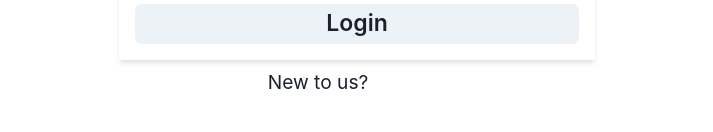
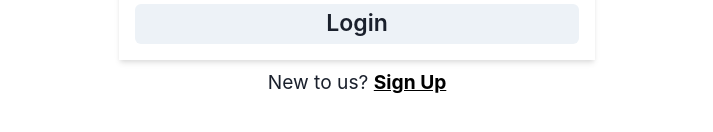
Before and after one commit to MohamadGSalim/NeuroNote, a React (Create React App) app in the folder client2/: page /login in a window 1280 px wide. Shown: the part 532-664 px from the top of the page, without its empty margins (283-996 px from the left). Built offline with nearby package versions, Linux system fonts and the light colour scheme; what react-dimensions, react-piano would draw is missing.

Commit message:
Fixed white text bug on light theme for login and register components

```diff
--- a/client2/src/components/LoginComponent.tsx
+++ b/client2/src/components/LoginComponent.tsx
@@ -14,6 +14,7 @@ import {
 	Link,
 	Stack,
 	Text,
+	useColorMode,
 } from "@chakra-ui/react";
 import { useState } from "react";
 import { FaUserAlt, FaLock } from "react-icons/fa";
@@ -28,6 +29,7 @@ export function LoginComponent() {
 	const [username, setUsername] = useState("");
 	const [error, setError] = useState("");
 	const state = useAppState();
+	const { colorMode } = useColorMode();
 
 	const handleShowClick = () => setShowPassword(!showPassword);
 
@@ -158,7 +160,7 @@ export function LoginComponent() {
 			<Box>
 				New to us?{" "}
 				<Link
-					color="white"
+					color={colorMode == "dark" ? "white" : "black"}
 					textDecoration="underline"
 					fontWeight="bold"
 					href="/register"
--- a/client2/src/components/RegisterComponent.tsx
+++ b/client2/src/components/RegisterComponent.tsx
@@ -17,8 +17,9 @@ import {
 	Switch,
 	Textarea,
 	Text,
+	useColorMode,
 } from "@chakra-ui/react";
-import { useState } from "react";
+import { useEffect, useState } from "react";
 import { FaUserAlt, FaLock } from "react-icons/fa";
 import { MdEmail } from "react-icons/md";
 import { useState as useAppState } from "../utils/state";
@@ -38,6 +39,7 @@ export function RegisterComponent() {
 	const [error, setError] = useState("");
 	const handleShowClick = () => setShowPassword(!showPassword);
 	const state = useAppState();
+	const { colorMode } = useColorMode();
 
 	async function login(e) {
 		e.preventDefault();
@@ -226,7 +228,7 @@ export function RegisterComponent() {
 			<Box>
 				Already a memeber?
 				<Link
-					color="white"
+					color={colorMode == "dark" ? "white" : "black"}
 					textDecoration="underline"
 					fontWeight="bold"
 					href="/login"
```
Also changed, not shown: 2 other files (tests, documents, lock files or other folders).
